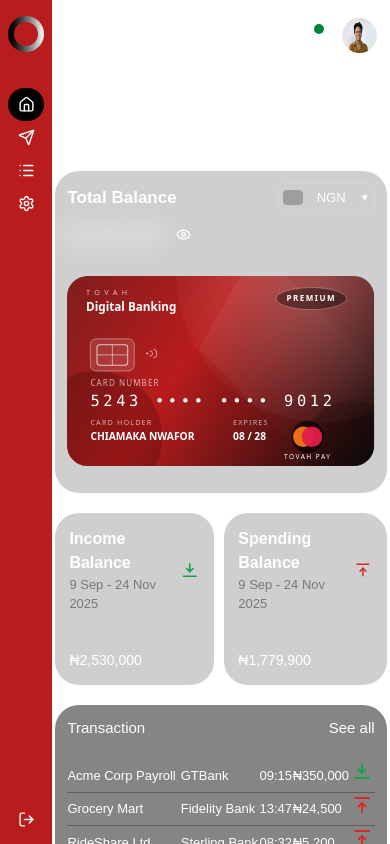
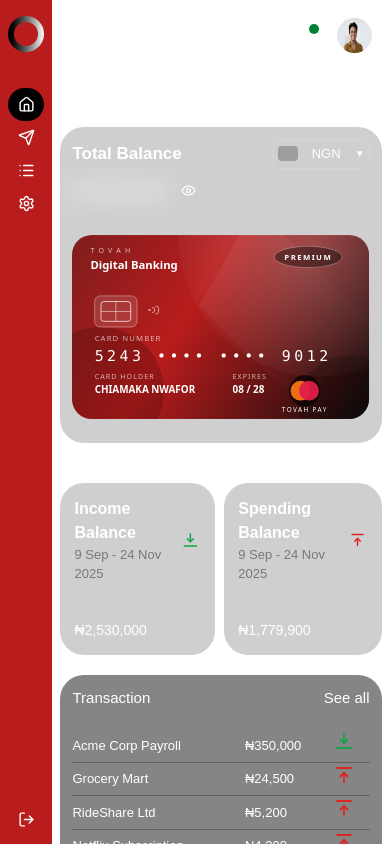
Before and after one commit to TomLayan1/dashboard, a Next.js app: page /dashboard in a window 390 px wide. Built offline with nearby package versions, Linux system fonts and the light colour scheme; grey boxes are pictures that could not be loaded.

Commit message:
Fixed the responsiveness of the dashboard home page

```diff
--- a/src/app/components/DashboardComponents/Home/Balance.tsx
+++ b/src/app/components/DashboardComponents/Home/Balance.tsx
@@ -26,9 +26,9 @@
   const FinalBalance = balance / selected?.rate;
 
   return(
-    <div className=''>
-      <p className="text-3xl mb-7">Welcome back, <span className="font-bold">Chiamake!</span></p>
-      <div className="w-full bg-[#3e3e3e3f] rounded-3xl relative p-3">
+    <div className='w-full'>
+      <p className="text-xl md:text-2xl lg:text-3xl mb-7">Welcome back, <span className="font-bold">Chiamake!</span></p>
+      <div className="w-full bg-[#3e3e3e3f] rounded-3xl relative px-3 pt-3 pb-1.5">
         <div className='flex items-center justify-between mb-2'>
           <p className='text-[17px] font-bold'>Total Balance</p>
           <div className="w-[97px] relative">
--- a/src/app/components/DashboardComponents/Home/Charts.tsx
+++ b/src/app/components/DashboardComponents/Home/Charts.tsx
@@ -3,7 +3,7 @@
 
 export default function Charts() {
   return (
-    <div className="w-full md:flex items-cente gap-5">
+    <div className="w-full flex flex-col lg:flex-row items-cente gap-5">
       <MonthlyTransactionsChart />
       <SavingsRate />
     </div>
--- a/src/app/components/DashboardComponents/Home/IncomeSpendingBalance.tsx
+++ b/src/app/components/DashboardComponents/Home/IncomeSpendingBalance.tsx
@@ -11,7 +11,7 @@
 
 export default function IncomeSpendingBalance({ selected }: IncomeSpendingBalancePropsType) {
   return(
-    <div className="flex-1">
+    <div className="w-full lg:flex-1">
       <div className="w-full flex items-center justify-between mb-5">
         <IncomeBalance selected={selected} />
         <SpendingBalance selected={selected} />
--- a/src/app/components/DashboardComponents/Home/MonthlyTransactionsChart.tsx
+++ b/src/app/components/DashboardComponents/Home/MonthlyTransactionsChart.tsx
@@ -14,9 +14,9 @@
 
 export function MonthlyTransactionsChart() {
   return (
-    <div className="w-full h-96 md:h-auto rounded-3xl bg-[#3e3e3e3f] p-6 mb-6 md:mb-0">
+    <div className="w-full lg:h-96 md:h-auto rounded-3xl bg-[#3e3e3e3f] p-3 md:p-6 mb-6 md:mb-0">
       <div className="mb-4 flex items-center justify-between">
-        <h2 className="tracking-wide">
+        <h2 className="tracking-wide hidden md:block">
           CASH FLOW
         </h2>
         <p className="">
@@ -24,6 +24,7 @@
         </p>
       </div>
 
+      {/* <div className="overflow-auto"> */}
         <ResponsiveContainer width="100%" height="100%">
           <BarChart
             data={formatDate}
@@ -76,6 +77,7 @@
             />
           </BarChart>
         </ResponsiveContainer>
+      {/* </div> */}
     </div>
   );
 }
--- a/src/app/components/DashboardComponents/Home/SavingsRate.tsx
+++ b/src/app/components/DashboardComponents/Home/SavingsRate.tsx
@@ -6,7 +6,7 @@
   const angle = (value / 100) * 360 // 0–100% → 0–360deg
 
   return (
-    <div className="w-full md:w-[25%] bg-[#3e3e3e3f] rounded-3xl py-6 px-3.5">
+    <div className="w-full md:w-[50%] lg:w-[25%] bg-[#3e3e3e3f] rounded-3xl py-6 px-3.5">
       <p className="mb-5">Savings Rate</p>
 
       {/* Outer circle with dynamic red arc */}
--- a/src/app/components/DashboardComponents/Navbar.tsx
+++ b/src/app/components/DashboardComponents/Navbar.tsx
@@ -4,7 +4,7 @@
 
 export default function Navbar() {
   return (
-    <div className="w-full px-2.5 md:px-5 py-4 flex items-center justify-between">
+    <div className="w-full px-2.5 lg:px-5 py-4 flex items-center justify-between">
       {/* Search */}
       <div className='w-[205px] md:w-[300px] flex items-center border-[1px] rounded-lg'>
         <input
@@ -33,7 +33,7 @@
               className='w-fit h-full rounded-full'
             />
           </div>
-          <div className='hidden md:block'>
+          <div className='hidden lg:block'>
             <p className='text-[#b81c1c] font-bold'>Chiamaka Nwafor</p>
             <p className='text-[#7a7878]'>Premium user</p>
           </div>
--- a/src/app/components/DashboardComponents/Transactions/Transactions.tsx
+++ b/src/app/components/DashboardComponents/Transactions/Transactions.tsx
@@ -21,8 +21,8 @@
             {transactions?.slice(0, count).map((transaction, i) => (
               <tr className={`border-0 ${i === 0 ? '' : 'border-t'} border-[#606060]`}>
                 <td className="text-[13px] py-[6.5px]">{transaction.name}</td>
-                <td className="text-[13px] py-[6.5px]">{transaction.bank}</td>
-                <td className="text-[13px] py-[6.5px]">{transaction.time}</td>
+                <td className="text-[13px] py-[6.5px] hidden md:block">{transaction.bank}</td>
+                {!simplified && <td className="text-[13px] py-[6.5px] hidden md:block">{transaction.time}</td>}
                 <td className="text-[13px] py-[6.5px]">₦{transaction.amount.toLocaleString()}</td>
                 {transaction.transaction_type === 'credit' ? <Income /> : <Spending />}
               </tr>
--- a/src/app/dashboard/layout.tsx
+++ b/src/app/dashboard/layout.tsx
@@ -23,7 +23,7 @@
       <div className="flex h-screen text-white">
       <Sidebar />
         <div className="flex-1 h-full">
-          <main className="flex-1 h-full container w-[98%] md:w-[95%] mx-auto overflow-y-auto scrollbar">
+          <main className="flex-1 h-full container w-[95%] md:w-[95%] mx-auto overflow-y-auto scrollbar">
             {children}
           </main>
         </div>
--- a/src/app/dashboard/page.tsx
+++ b/src/app/dashboard/page.tsx
@@ -43,10 +43,10 @@
   return (
     <div className="w-full h-screen text-white">
       <Navbar />
-      <div className="">
+      <div>
         <div>
-          <div className="md:flex items-baseline gap-5 mb-9">
-            <div className="w-full md:w-[34%] mb-5 md:mb-0">
+          <div className="flex flex-col lg:flex-row lg:items-baseline gap-5 mb-9">
+            <div className="w-full md:w-[70%] lg:w-[34%] mb-5 md:mb-0">
               <Balance currencies={currencies} selected={selected} setSelected={setSelected} />
             </div>
             <IncomeSpendingBalance selected={selected} />
```
Lines whose indentation alone changed are shown as unchanged.
